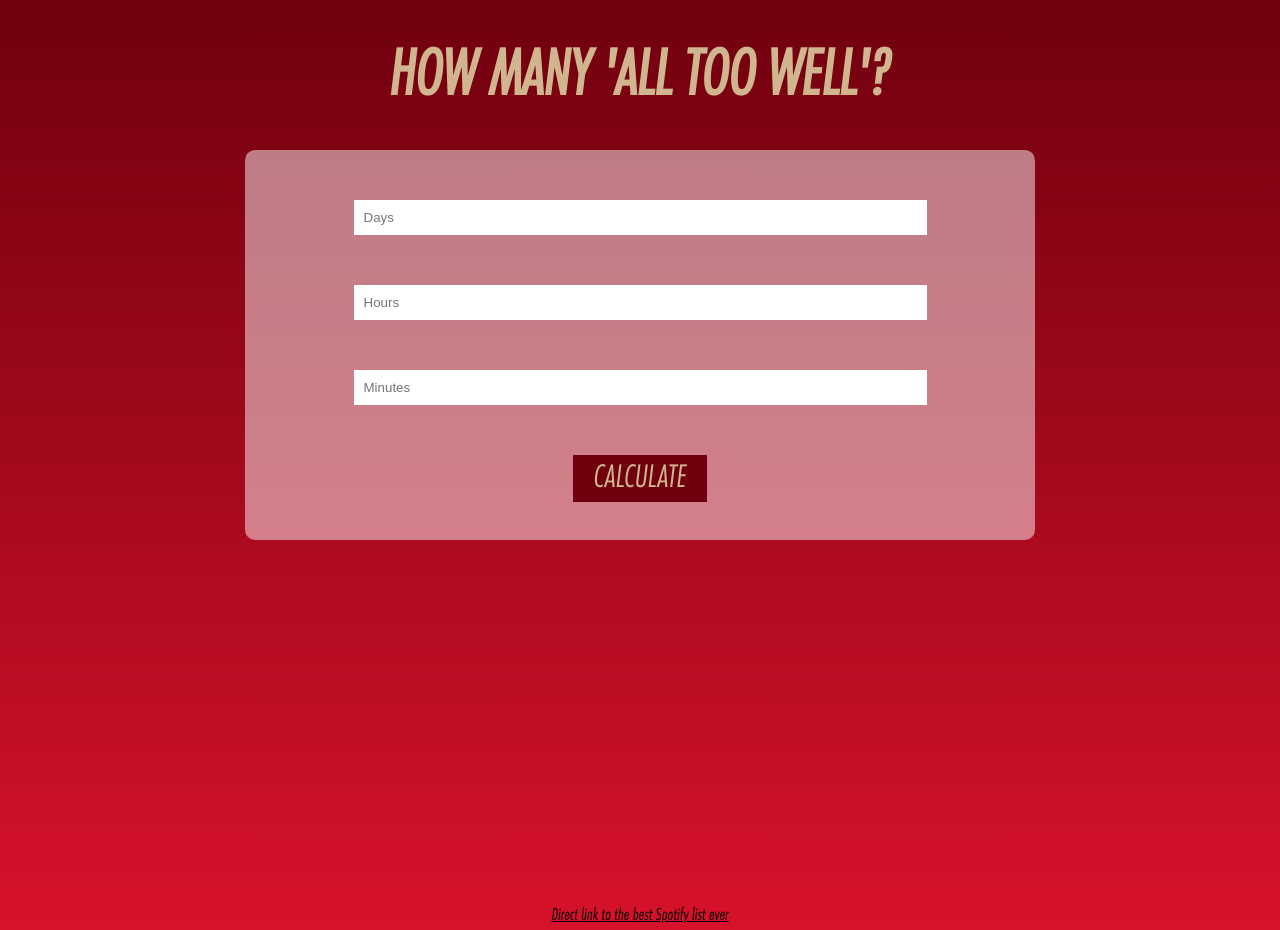
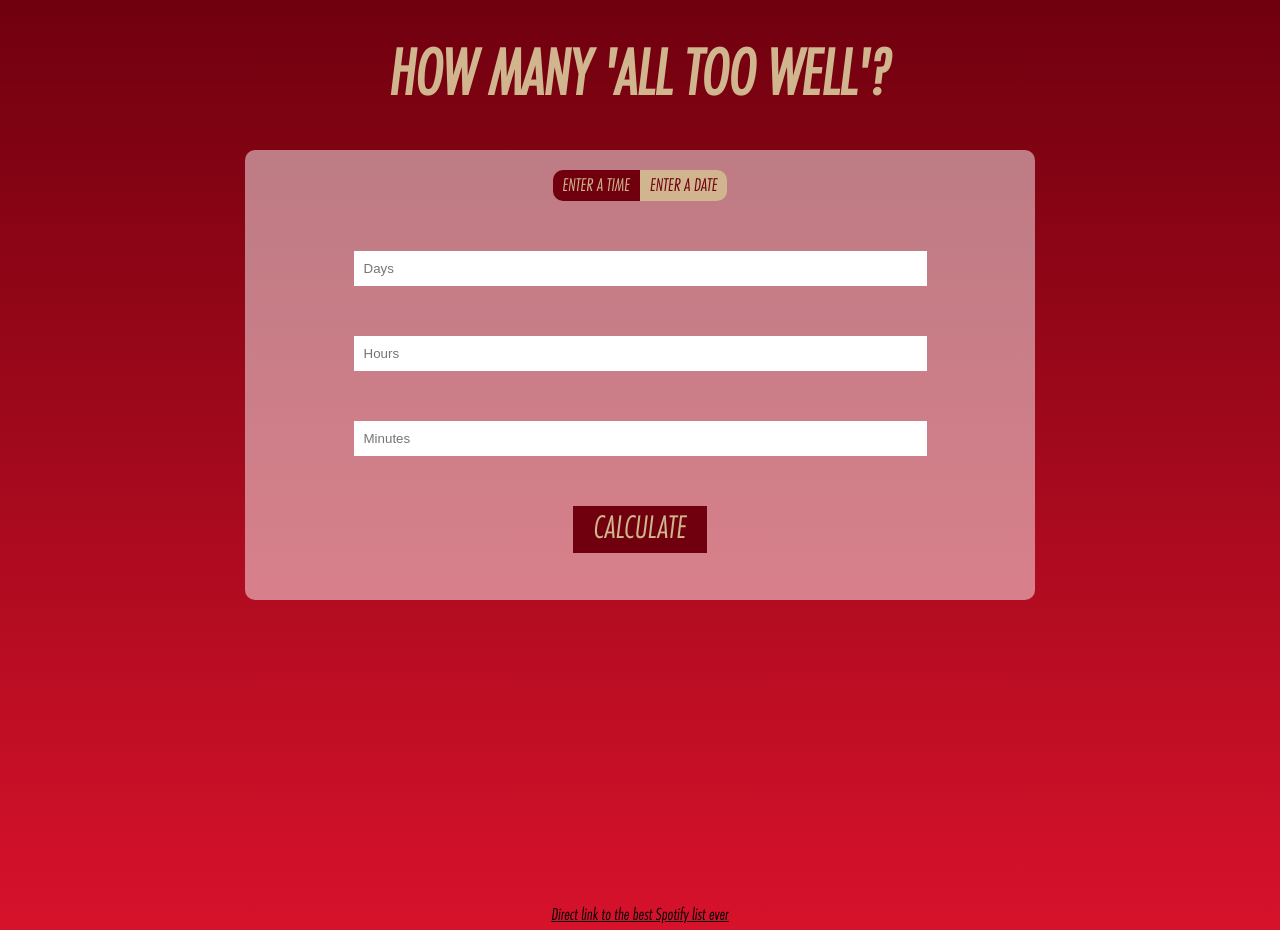
Before and after one commit to clau-sure/all-too-well, a React (Create React App) app: page / in a window 1280 px wide. Built offline with nearby package versions, Linux system fonts and the light colour scheme.

Commit message:
switch two modes

```diff
--- a/public/index.html
+++ b/public/index.html
@@ -50,7 +50,7 @@
       work correctly both with client-side routing and a non-root public URL.
       Learn how to configure a non-root public URL by running `npm run build`.
     -->
-    <title>ALL TOO WELL</title>
+    <title>All too well converter</title>
   </head>
   <body>
     <noscript>You need to enable JavaScript to run this app.</noscript>
--- a/src/App.scss
+++ b/src/App.scss
@@ -36,6 +36,33 @@
       width: 90vw;
     }
 
+    .switch {
+      margin-top: 10px;
+      button {
+        border: none;
+        background-color: #d0b58f;
+        color: #70000e;
+        font-size: 17px;
+        font-family: FuturaNDAlt;
+        text-transform: uppercase;
+        padding: 5px 10px;
+        margin-top: 10px;
+        cursor: pointer;
+      }
+      .switcher-left {
+        border-radius: 10px 0 0 10px;
+      }
+
+      .switcher-right {
+        border-radius: 0 10px 10px 0;
+      }
+
+      .active {
+        background-color: #70000e;
+        color:#d0b58f;
+      }
+    }
+
     .inputs {
       margin-bottom: 50px;
       width: 100%;
@@ -62,9 +89,9 @@
   }
 
   .folded {
-    height: 390px;
+    height: 450px;
     @media (max-width: 600px) {
-      height: 400px;
+      height: 450px;
     }
   }
 
--- a/src/InputCard.jsx
+++ b/src/InputCard.jsx
@@ -1,6 +1,7 @@
 import { useState } from 'react';
 import './App.scss';
 import Result from './Result';
+import Switch from './Switch';
 
 function InputCard() {
 
@@ -18,7 +19,7 @@ function InputCard() {
   }
 
   function convertInAllTooWell () {
-    if (request.days == 0 && request.hours == 0 && request.minutes == 0 ) {
+    if (request.days === 0 && request.hours === 0 && request.minutes === 0 ) {
       setError(true);
     } else {
       setError(false);
@@ -32,6 +33,7 @@ function InputCard() {
 
   return (
     <div className={'container' + (show === true ? ' expanded' : ' folded')}>
+      <Switch />
       <div className="inputs">
         <input className="input" type="number" placeholder="Days" name="days" onChange={setFormData} />
         <input className="input" type="number" placeholder="Hours" name="hours" onChange={setFormData}/>
--- /dev/null
+++ b/src/Switch.jsx
@@ -0,0 +1,19 @@
+import { useState } from 'react';
+import './App.scss';
+
+function Switch() {
+    const [time, setTime] = useState(true)
+
+    function changeMode () {
+        setTime(time => !time);
+    }
+
+  return (
+    <div className="switch">
+        <button className={'switcher-left' + (time === true ? ' active' : '')} onClick={changeMode} >Enter a time</button>
+        <button className={'switcher-right' + (time === true ? ' ' : ' active')} onClick={changeMode}>Enter a date</button>
+    </div>
+  );
+}
+
+export default Switch;
```
